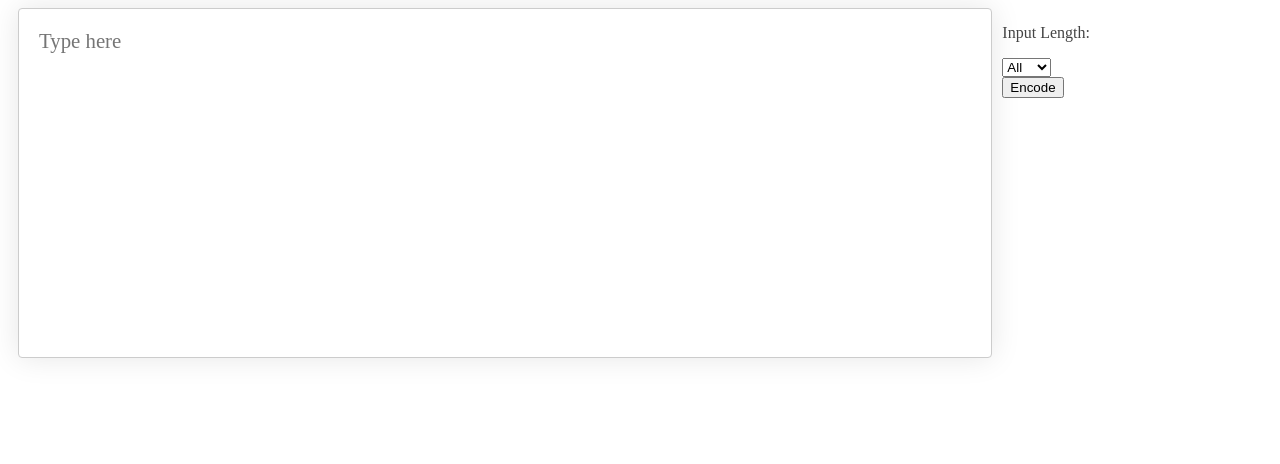
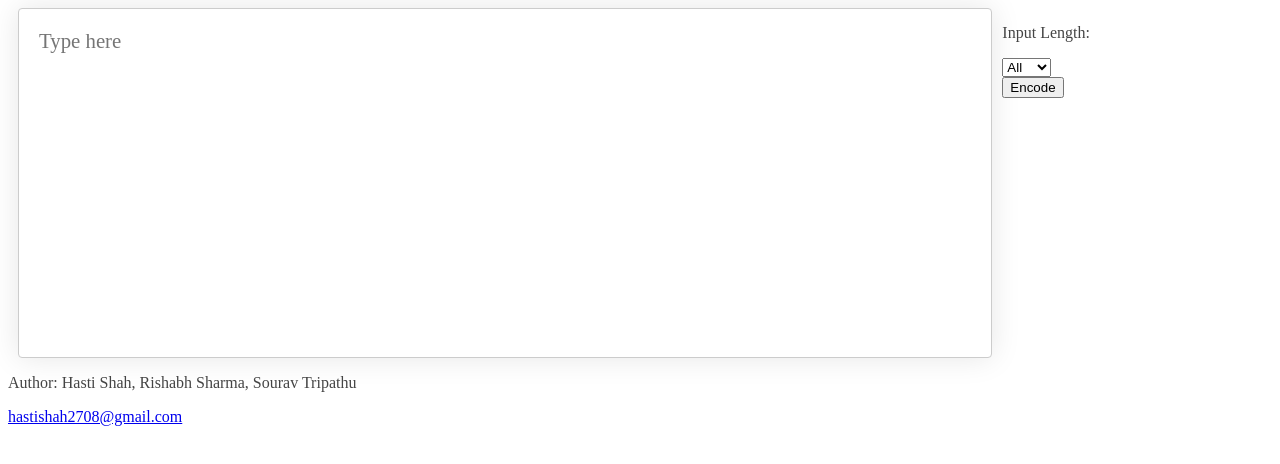
Before and after one commit to hasti401/adsaproject.github.io, a plain HTML site: page index.html in a window 1280 px wide. Drawn offline with Linux system fonts and the light colour scheme.

Commit message:
Add files via upload

```diff
--- a/index.html
+++ b/index.html
@@ -116,6 +116,11 @@
     <div class="col-sm-3">
     </div>
   </div>
+  <footer>
+    <p>Author: Hasti Shah, Rishabh Sharma, Sourav Tripathu
+    </p>
+    <p><a href="mailto:hastishah2708@gmail.com">hastishah2708@gmail.com</a></p>
+  </footer>
   <script src="script.js"></script>
 </body>
 
```
